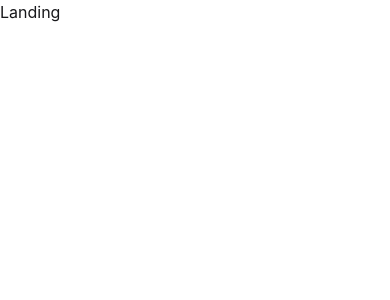
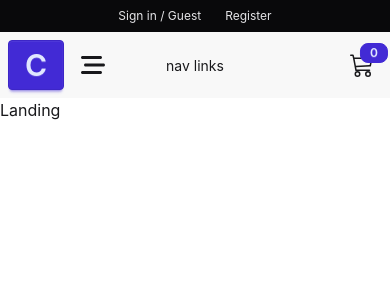
Before and after one commit to Amir4ikLIVE/store-app, a React (Vite) app: page / in a window 390 px wide. Shown: the top 300 px of the page. Built offline with nearby package versions, Linux system fonts and the light colour scheme.

Commit message:
Header, Navbar created

```diff
--- a/package.json
+++ b/package.json
@@ -14,6 +14,7 @@
     "git": "^0.1.5",
     "react": "^19.2.4",
     "react-dom": "^19.2.4",
+    "react-icons": "^5.6.0",
     "react-router-dom": "^7.14.0",
     "tailwindcss": "^4.2.2"
   },
--- a/src/App.css
+++ b/src/App.css
@@ -1,2 +1,8 @@
 @import "tailwindcss";
 @plugin "daisyui";
+
+@layer components {
+    .align-element {
+        @apply max-w-6xl mx-auto;
+    }
+}
--- a/src/components/FormInput.jsx
+++ b/src/components/FormInput.jsx
@@ -4,12 +4,12 @@
     return (
         <div className="form-control">
             <label className="label flex">
-                Username
+                {label}
             </label>
             <input
                 type={type}
                 defaultValue={defaultValue}
-                className='text' />
+                className='input mt-2' />
         </div>
     )
 }
--- /dev/null
+++ b/src/components/Header.jsx
@@ -0,0 +1,21 @@
+import React from 'react';
+import { Link } from 'react-router-dom';
+
+function Header() {
+    return (
+        <header className='bg-neutral py-2 text-neutral-content'>
+            <div className="align-element">
+                <div className="flex gap-x-6 justify-center items-center sm:justify-end">
+                    <Link to="/login" className='link link-hover text-xs sm:text-sm'>
+                        Sign in / Guest
+                    </Link>
+                    <Link to="/register" className='link link-hover text-xs sm:text-sm'>
+                        Register
+                    </Link>
+                </div>
+            </div>
+        </header>
+    )
+}
+
+export default Header;
--- /dev/null
+++ b/src/components/Navbar.jsx
@@ -0,0 +1,40 @@
+import { BsCart3, BsMoonFill, BsSunFill } from "react-icons/bs";
+import { FaBarsStaggered } from "react-icons/fa6";
+import { NavLink } from "react-router-dom";
+
+const Navbar = () => {
+  return (
+    <nav className="bg-base-200">
+  <div className="navbar align-element">
+    <div className="navbar-start">
+      <NavLink to="/" className="btn btn-primary text-3xl py-6 flex">
+        C
+      </NavLink>
+      <div className="dropdown">
+        <label tabIndex={0} className="btn btn-ghost lg:hidden">
+            <FaBarsStaggered className="w-6 h-6"/>
+        </label>
+        <ul className="menu menu-sm dropdown-content mt-3 bg-base-200 round-box">
+            nav links
+        </ul>
+      </div>
+    </div>
+    <div className="navbar-center">
+      <ul className="menu menu-horizontal">
+        nav links
+      </ul>
+    </div>
+    <div className="navbar-end">
+      <NavLink to="/cart" className="btn btn-ghost btn-circle btn-md ml-4">
+        <div className="indicator">
+            <BsCart3 className="w-6 h-6"/>
+            <span className="indicator-item badge badge-primary badge-sm">0</span>
+        </div>
+      </NavLink>
+    </div>
+  </div>
+</nav>
+  )
+}
+
+export default Navbar;
--- a/src/components/index.js
+++ b/src/components/index.js
@@ -1,2 +1,4 @@
 export { default as FormInput } from "./FormInput";
 export { default as SubmitBtn } from "./SubmitBtn";
+export { default as Header } from "./Header";
+export { default as Navbar } from "./Navbar";
--- a/src/pages/HomeLayout.jsx
+++ b/src/pages/HomeLayout.jsx
@@ -1,11 +1,14 @@
 import React from 'react'
 import { Outlet } from 'react-router-dom';
+import { Header, Navbar } from '../components';
 
 function HomeLayout() {
   return (
-    <div>
+    <>
+      <Header />
+      <Navbar />
       <Outlet />
-    </div>
+    </>
   )
 }
 
--- a/src/pages/Register.jsx
+++ b/src/pages/Register.jsx
@@ -14,6 +14,13 @@
         name="indentifier"
       />
 
+       <FormInput
+        type="email"
+        label="Email"
+        name="indentifier"
+        />
+
+
       <FormInput
         type="password"
         label="Password"
@@ -25,7 +32,7 @@
         </div>
 
         <p className="text-center">
-            Not a member yet?
+            Already a member?
             <Link to="/login" className="link link-primary ml-2">Login</Link>
         </p>
     </Form>
```
Also changed, not shown: 1 other file (tests, documents, lock files or other folders).
